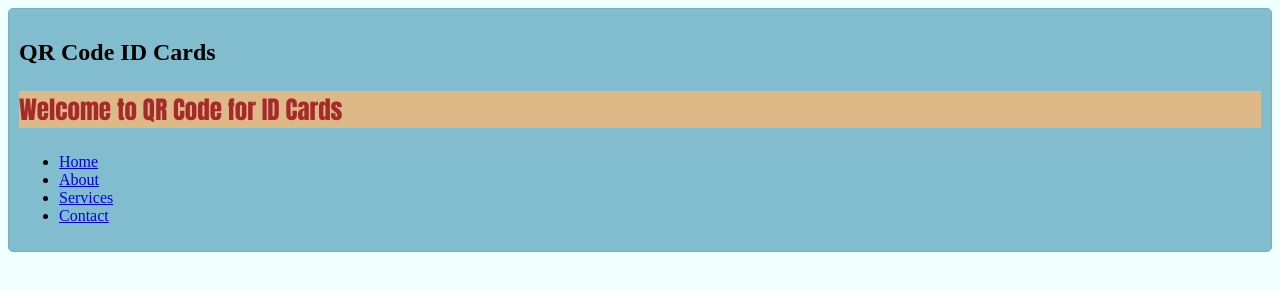
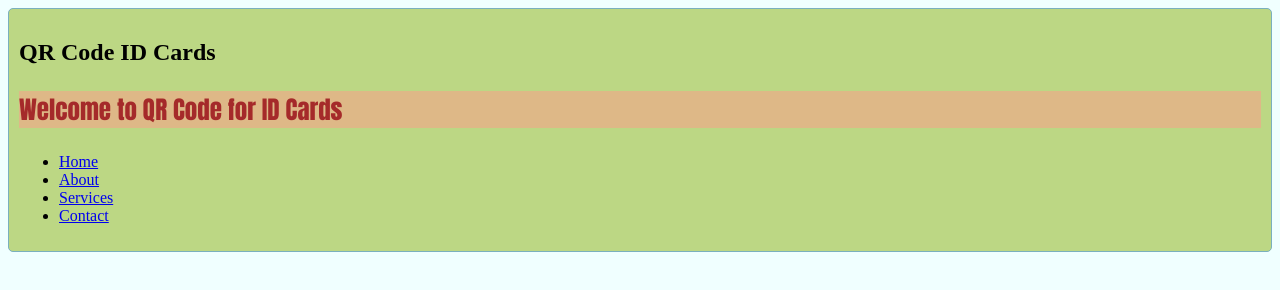
Before and after one commit to mlsacbvp/QrCodeIDCards, a website: page src/index.html in a window 1280 px wide. Drawn offline with Linux system fonts and the light colour scheme.

Commit message:
newheader

```diff
--- a/src/index.html
+++ b/src/index.html
@@ -23,7 +23,7 @@
     <style>
         header {
             border: 1px solid rgb(122, 176, 190);
-            background-color: rgb(130, 189, 207);
+            background-color: #bcd784;
             padding: 10px;
             border-radius: 5px;
         }
@@ -38,7 +38,7 @@
                 <li><a href="#">Services</a></li>
                 <li><a href="#">Contact</a></li>
             </ul>
-            <!-- added a navbar. -->
+            <!-- Now added a navbar here. -->
         </nav>
     </header>
 </body>
```
